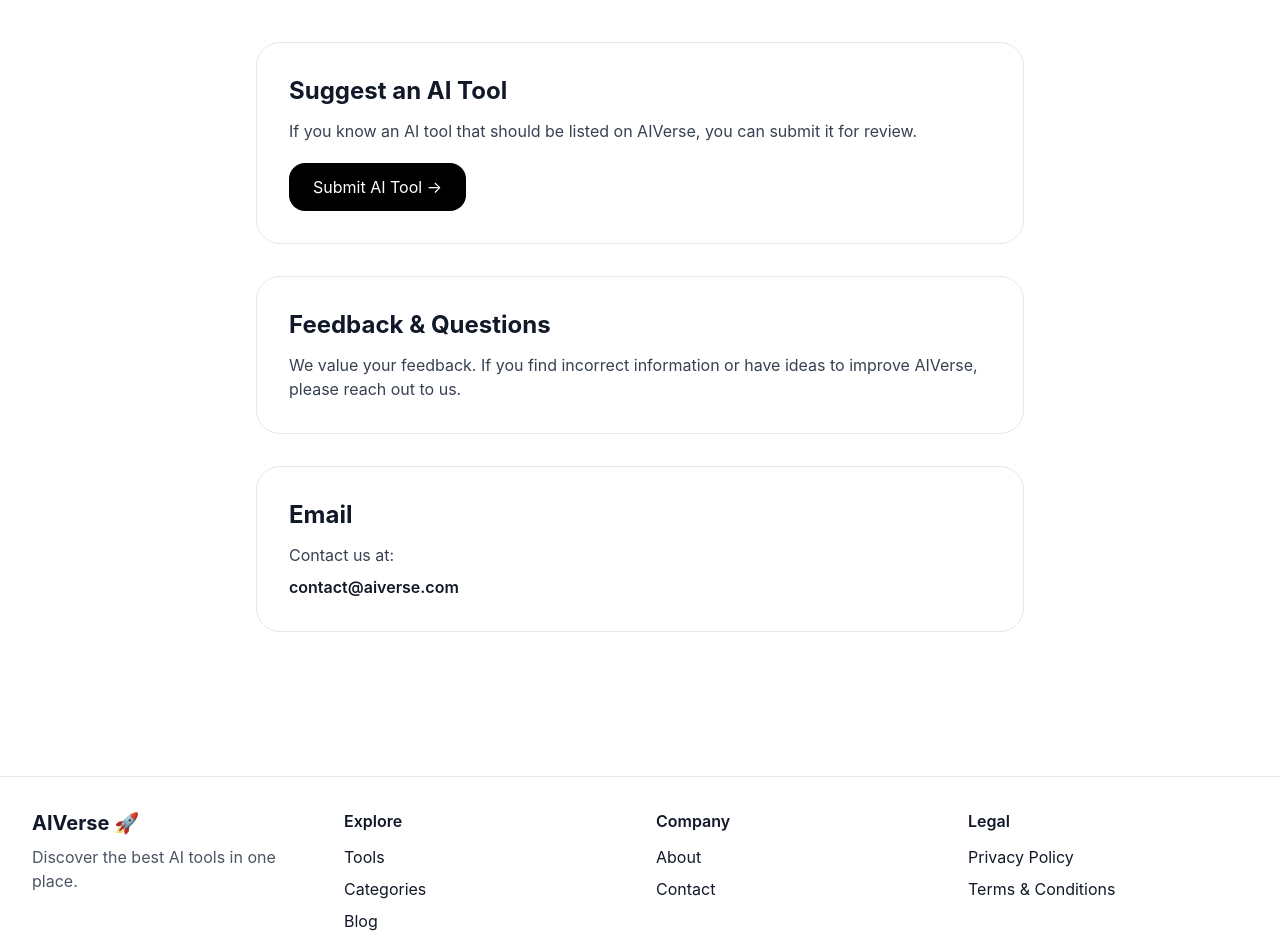
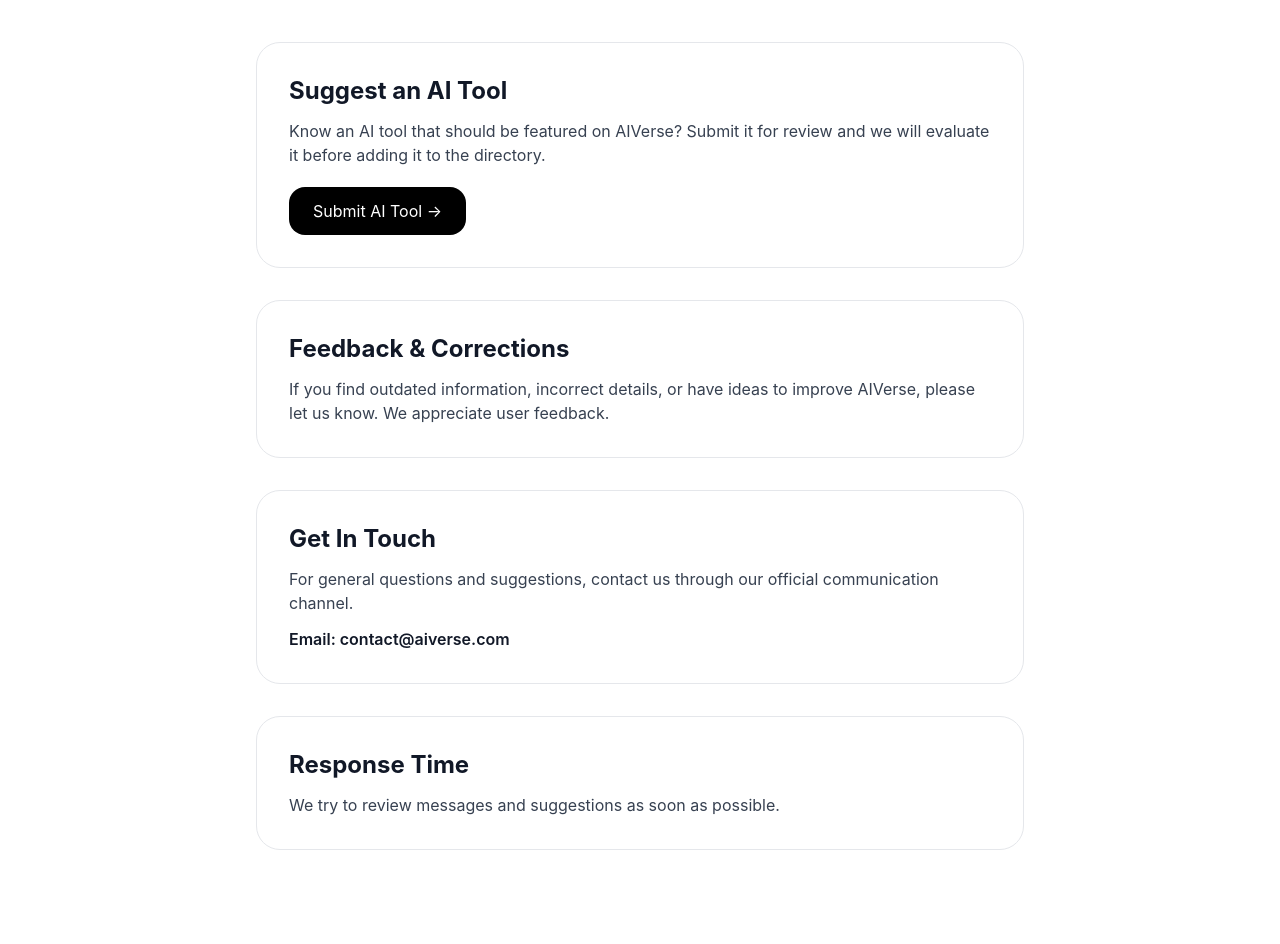
Before and after one commit to amankumar1648/AIVerse, a Next.js app: page /contact in a window 1280 px wide. Shown: the part 263-1207 px from the top of the page. Built offline with nearby package versions, Linux system fonts and the light colour scheme; no server answers.

Commit message:
Improve contact page for trust and AdSense readiness

```diff
--- a/app/contact/page.tsx
+++ b/app/contact/page.tsx
@@ -3,44 +3,36 @@ import Link from "next/link";
 export const metadata = {
   title: "Contact AIVerse - Get In Touch",
   description:
-    "Contact AIVerse for suggestions, feedback, AI tool recommendations or questions.",
+    "Contact AIVerse for feedback, AI tool suggestions, corrections and questions.",
 };
 
-
 export default function ContactPage() {
-
   return (
-
     <main className="container-custom py-16">
-
       <section className="max-w-3xl mx-auto">
 
         <h1 className="text-5xl font-bold mb-6">
           Contact AIVerse
         </h1>
 
-
         <p className="text-lg text-gray-600 mb-10">
-          Have a suggestion, feedback, or want to recommend an AI tool?
-          We would love to hear from you.
+          Have feedback, suggestions, or an AI tool recommendation?
+          Contact AIVerse and help us improve our AI tools directory.
         </p>
-
 
 
         <div className="space-y-8">
 
-
           <div className="border rounded-2xl p-8">
-
             <h2 className="text-2xl font-bold mb-3">
               Suggest an AI Tool
             </h2>
 
             <p className="text-gray-700 mb-5">
-              If you know an AI tool that should be listed on AIVerse,
-              you can submit it for review.
+              Know an AI tool that should be featured on AIVerse?
+              Submit it for review and we will evaluate it before adding
+              it to the directory.
             </p>
-
 
             <Link
               href="/submit"
@@ -48,50 +40,53 @@ export default function ContactPage() {
             >
               Submit AI Tool →
             </Link>
-
           </div>
 
 
-
           <div className="border rounded-2xl p-8">
-
             <h2 className="text-2xl font-bold mb-3">
-              Feedback & Questions
+              Feedback & Corrections
             </h2>
 
             <p className="text-gray-700">
-              We value your feedback. If you find incorrect information
-              or have ideas to improve AIVerse, please reach out to us.
+              If you find outdated information, incorrect details, or
+              have ideas to improve AIVerse, please let us know.
+              We appreciate user feedback.
             </p>
-
           </div>
 
 
-
           <div className="border rounded-2xl p-8">
-
             <h2 className="text-2xl font-bold mb-3">
-              Email
+              Get In Touch
             </h2>
 
             <p className="text-gray-700">
-              Contact us at:
+              For general questions and suggestions, contact us through
+              our official communication channel.
             </p>
 
-            <p className="font-semibold mt-2">
-              contact@aiverse.com
+            <p className="font-semibold mt-3">
+              Email: contact@aiverse.com
             </p>
+          </div>
 
+
+          <div className="border rounded-2xl p-8">
+            <h2 className="text-2xl font-bold mb-3">
+              Response Time
+            </h2>
+
+            <p className="text-gray-700">
+              We try to review messages and suggestions as soon as
+              possible.
+            </p>
           </div>
 
 
         </div>
 
-
       </section>
-
-
     </main>
-
   );
 }
```
